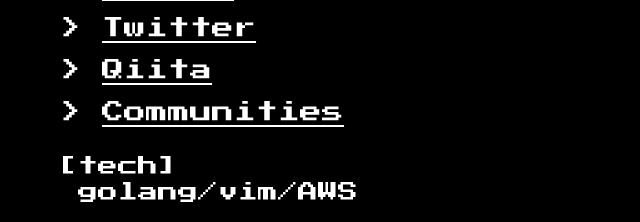
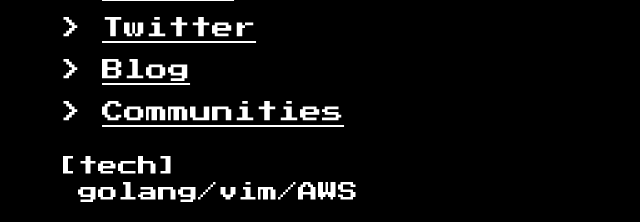
Before and after one commit to yukpiz/yukpiz.github.io, a plain HTML site: page index.html in a window 1280 px wide. Shown: the part 173-395 px from the top of the page, 0-640 px from the left. Drawn offline with Linux system fonts and the light colour scheme.

Commit message:
Updated.

```diff
--- a/index.html
+++ b/index.html
@@ -25,7 +25,7 @@
         </div>
         <div class="link link2">
             <span class="slide slide-list">&gt;</span>
-            <span><a href="https://qiita.com/yukpiz" target="_blank">Qiita</a></span>
+            <span><a href="https://labo.yukpiz.me" target="_blank">Blog</a></span>
         </div>
         <div class="link link2">
             <span class="slide slide-list">&gt;</span>
```
